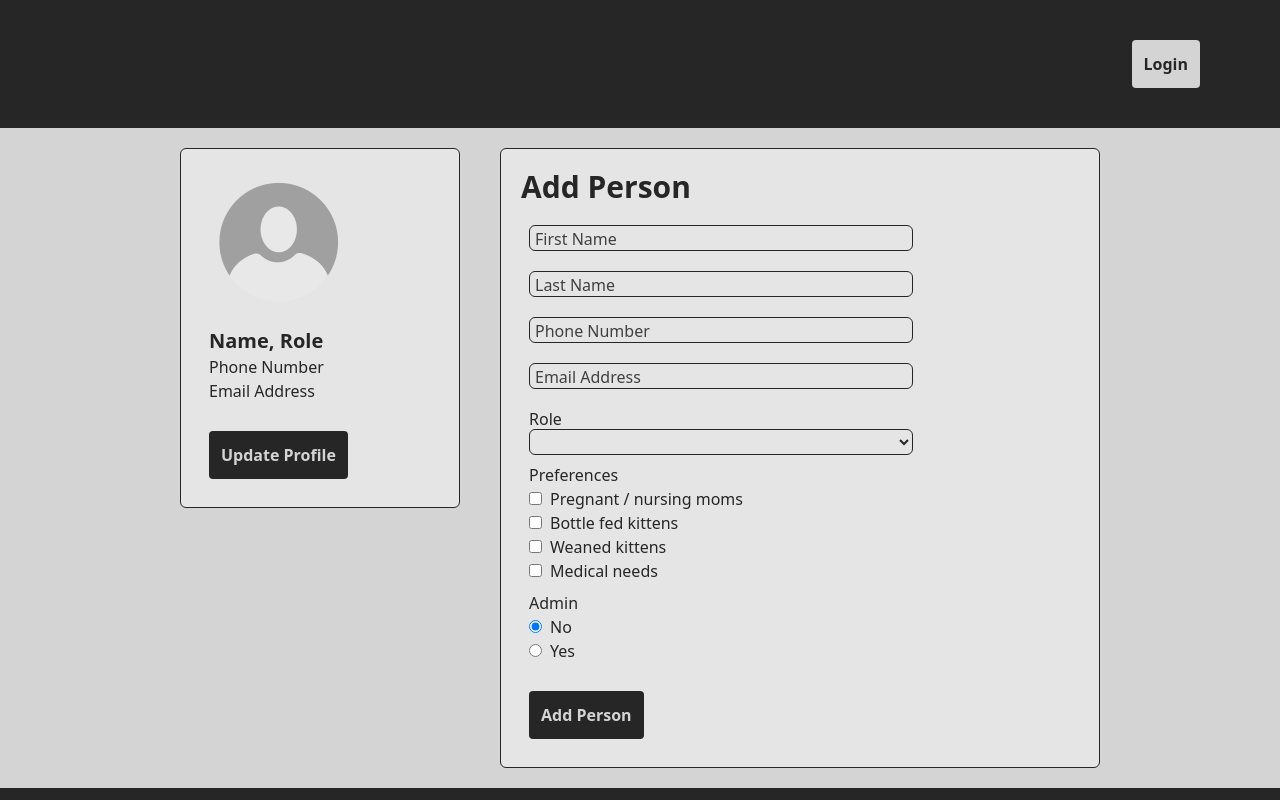
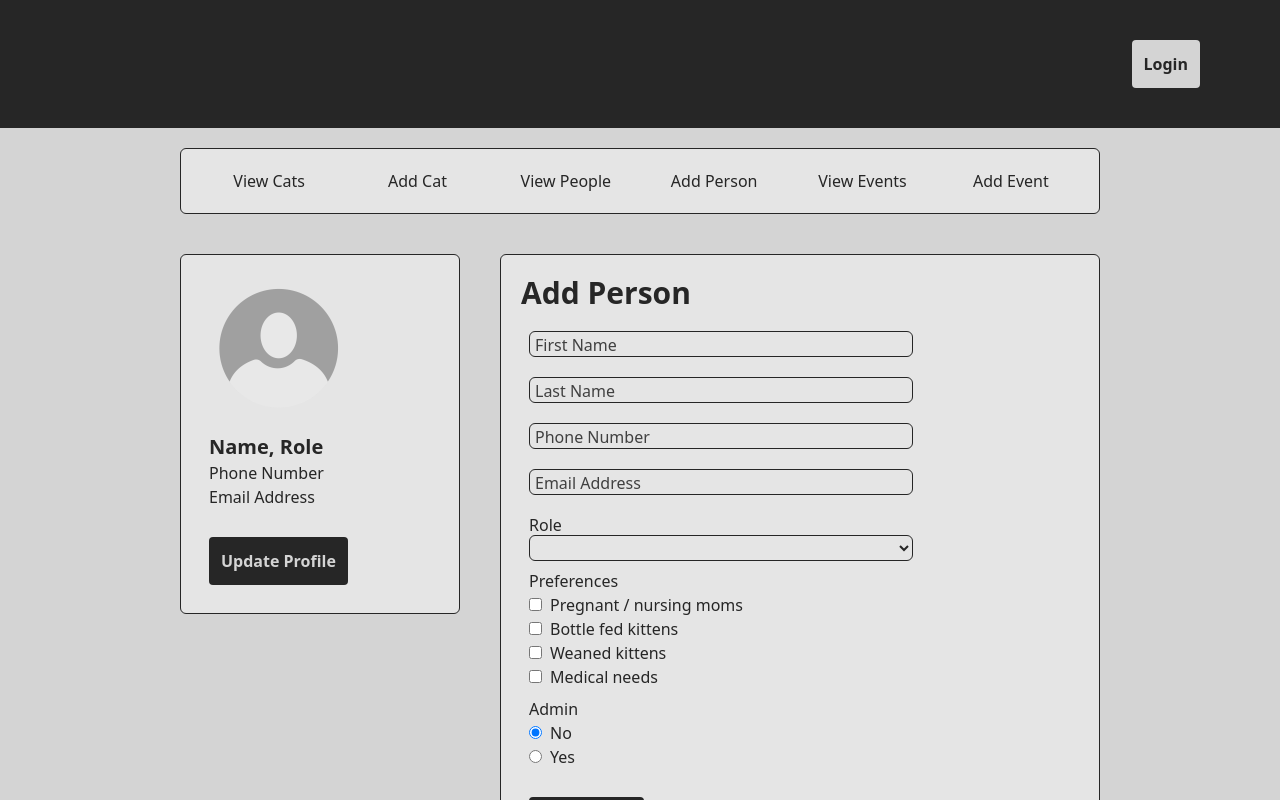
Before and after one commit to ajfait/portal, a React (Vite) app: page / in a window 1280 px wide. Shown: the top 800 px of the page. Built offline with nearby package versions, Linux system fonts and the light colour scheme.

Commit message:
create navigation

```diff
--- a/src/App.jsx
+++ b/src/App.jsx
@@ -5,11 +5,19 @@ import Welcome from "./components/Welcome";
 import Footer from "./components/Footer";
 import AddPersonForm from "./components/AddPersonForm";
 import ProfileCard from "./components/ProfileCard";
+import NavMenu from "./components/NavMenu";
 
 const App = () => {
   return (
     <div className="min-h-screen flex flex-col">
       <Header />
+      <div className="flex flex-row">
+        <div className="basis-1/6"></div>
+        <div className="basis-full">
+          <NavMenu />
+        </div>
+        <div className="basis-1/6"></div>
+      </div>
       <div className="flex flex-row">
         <div className="basis-1/6"></div>
         <div className="basis-1/3">
--- a/src/components/Footer.jsx
+++ b/src/components/Footer.jsx
@@ -2,7 +2,7 @@ import React from "react";
 
 const Footer = () => {
   return (
-    <div className="grid grid-cols-3 gap-5 bg-neutral-800 pt-10 pb-10 text-neutral-300 text-center">
+    <div className="grid sm:grid-cols-1 md:grid-cols-3 gap-5 bg-neutral-800 pt-10 pb-10 text-neutral-300 text-center">
       <div>
         <p className="font-semibold mb-2">Contact</p>
         <p className="hover:text-neutral-100">
--- /dev/null
+++ b/src/components/NavMenu.jsx
@@ -0,0 +1,60 @@
+import React from "react";
+
+const NavMenu = () => {
+  return (
+    <div className="text-neutral-800 bg-neutral-200 border border-neutral-800 rounded-md m-5 p-5">
+      <div className="grid xs:grid-cols-1 md:grid-cols-3 lg:grid-cols-6 gap-3 text-center">
+        <div>
+          <a
+            href="#"
+            className="hover:bg-neutral-800 hover:text-neutral-300 hover:p-3 hover:rounded-sm hover:font-semibold"
+          >
+            View Cats
+          </a>
+        </div>
+        <div>
+          <a
+            href="#"
+            className="hover:bg-neutral-800 hover:text-neutral-300 hover:p-3 hover:rounded-sm hover:font-semibold"
+          >
+            Add Cat
+          </a>
+        </div>
+        <div>
+          <a
+            href="#"
+            className="hover:bg-neutral-800 hover:text-neutral-300 hover:p-3 hover:rounded-sm hover:font-semibold"
+          >
+            View People
+          </a>
+        </div>
+        <div>
+          <a
+            href="#"
+            className="hover:bg-neutral-800 hover:text-neutral-300 hover:p-3 hover:rounded-sm hover:font-semibold"
+          >
+            Add Person
+          </a>
+        </div>
+        <div>
+          <a
+            href="#"
+            className="hover:bg-neutral-800 hover:text-neutral-300 hover:p-3 hover:rounded-sm hover:font-semibold"
+          >
+            View Events
+          </a>
+        </div>
+        <div>
+          <a
+            href="#"
+            className="hover:bg-neutral-800 hover:text-neutral-300 hover:p-3 hover:rounded-sm hover:font-semibold"
+          >
+            Add Event
+          </a>
+        </div>
+      </div>
+    </div>
+  );
+};
+
+export default NavMenu;
```
